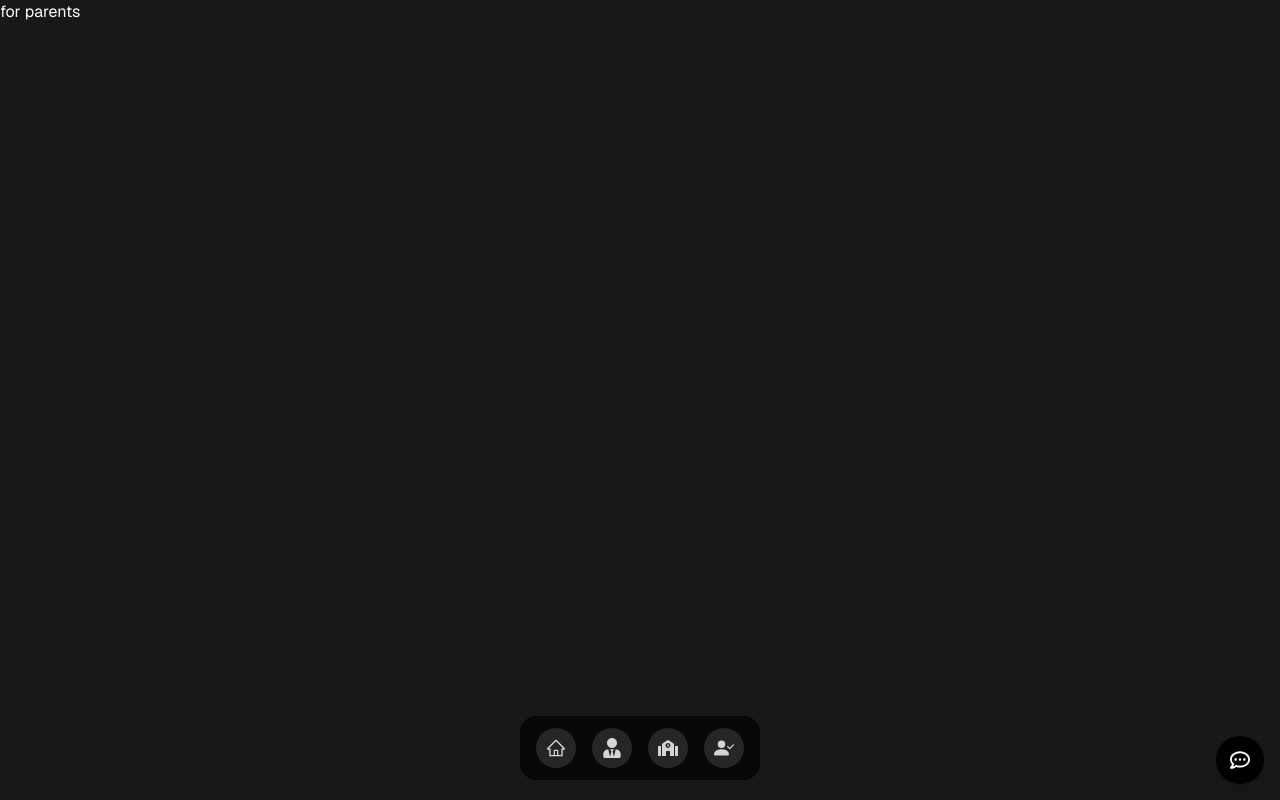
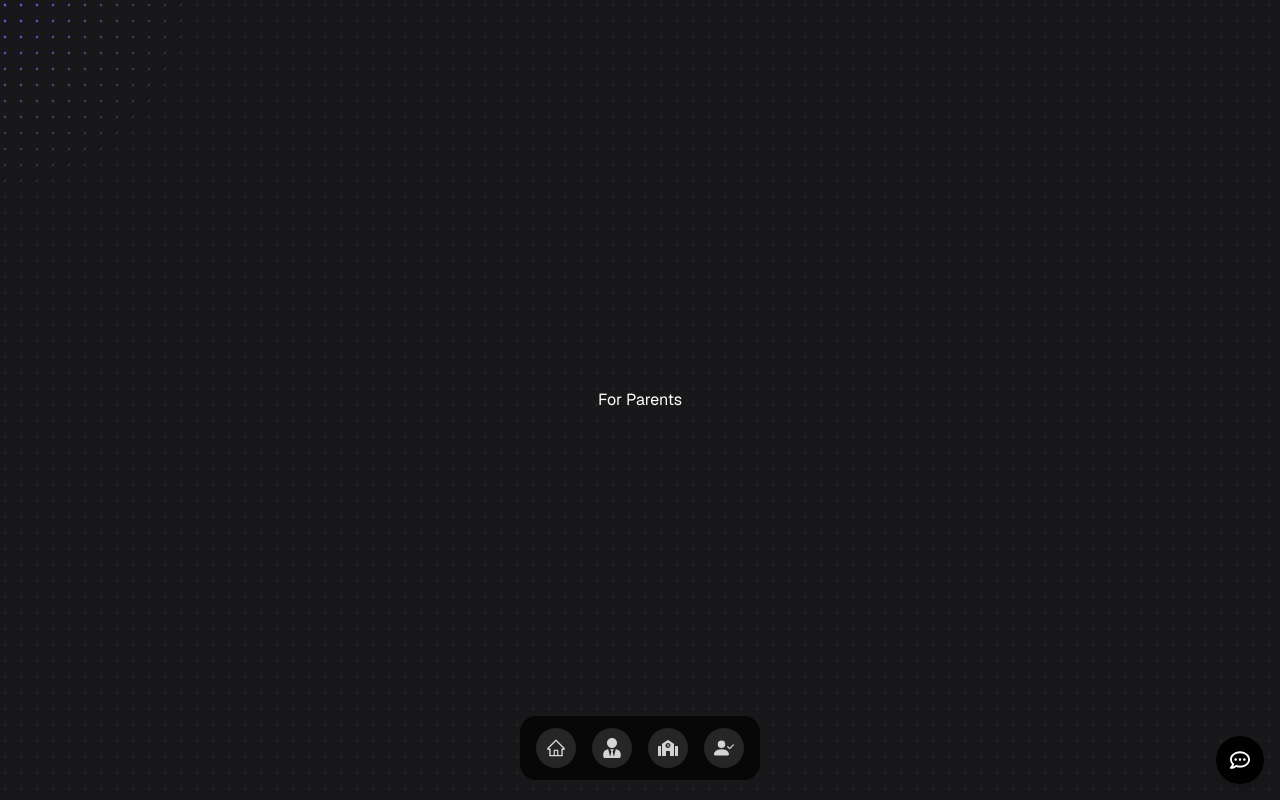
Before and after one commit to affanhamid/kickstart-project, a Next.js app: page /parents in a window 1280 px wide. Built offline with nearby package versions, Linux system fonts and the light colour scheme.

Commit message:
Added backgrounds for parents and academies

```diff
--- a/package.json
+++ b/package.json
@@ -19,6 +19,7 @@
     "formik": "^2.4.6",
     "framer-motion": "^11.11.17",
     "geist": "^1.3.1",
+    "mini-svg-data-uri": "^1.4.4",
     "next": "15.0.3",
     "react": "^18.3.1",
     "react-dom": "^18.3.1",
--- a/src/app/academies/page.tsx
+++ b/src/app/academies/page.tsx
@@ -1,7 +1,16 @@
+import { Boxes } from "@/components";
 import React from "react";
 
 const page = () => {
-  return <div>parents</div>;
+  return (
+    <section className="text-white w-full flex justify-center">
+      <div className="z-20 min-h-screen flex justify-center items-center">
+        <h1>For Academies</h1>
+      </div>
+
+      <Boxes />
+    </section>
+  );
 };
 
 export default page;
--- a/src/app/parents/page.tsx
+++ b/src/app/parents/page.tsx
@@ -1,7 +1,14 @@
+import { HeroHighlight } from "@/components";
 import React from "react";
 
 const page = () => {
-  return <main className="text-white">for parents</main>;
+  return (
+    <section className="text-white w-full min-h-screen">
+      <HeroHighlight containerClassName="min-h-screen">
+        <div>For Parents</div>
+      </HeroHighlight>
+    </section>
+  );
 };
 
 export default page;
--- a/src/components/components/ContactUs.tsx
+++ b/src/components/components/ContactUs.tsx
@@ -15,7 +15,7 @@ export const ContactUs = () => {
   // Define custom animation variants for the popover
   return (
     <motion.div
-      className="fixed bottom-4 right-4 flex flex-col items-end"
+      className="fixed z-30 bottom-4 right-4 flex flex-col items-end"
       initial="hidden"
       animate="visible"
       variants={contactUsVariants}
--- a/src/components/components/Navbar.tsx
+++ b/src/components/components/Navbar.tsx
@@ -40,7 +40,7 @@ export const Navbar = () => {
 
   return (
     <motion.nav
-      className="absolute bottom-0 w-screen pb-[20px] flex justify-center"
+      className="absolute z-30 bottom-0 w-screen pb-[20px] flex justify-center"
       variants={navbarVariants}
       initial="initial"
       animate="animate"
--- a/src/components/index.ts
+++ b/src/components/index.ts
@@ -8,3 +8,5 @@ export * from "./components/Logo";
 export * from "./ui/background-beams";
 export * from "./components/Form";
 export * from "./components/ContactUs";
+export * from "./ui/hero-highlight";
+export * from "./ui/background-boxes";
--- /dev/null
+++ b/src/components/ui/background-boxes.tsx
@@ -0,0 +1,76 @@
+"use client";
+import React from "react";
+import { motion } from "framer-motion";
+import { cn } from "@/lib/utils";
+
+export const BoxesCore = ({ className, ...rest }: { className?: string }) => {
+  const rows = new Array(150).fill(1);
+  const cols = new Array(100).fill(1);
+  let colors = [
+    "--sky-300",
+    "--pink-300",
+    "--green-300",
+    "--yellow-300",
+    "--red-300",
+    "--purple-300",
+    "--blue-300",
+    "--indigo-300",
+    "--violet-300",
+  ];
+  const getRandomColor = () => {
+    return colors[Math.floor(Math.random() * colors.length)];
+  };
+
+  return (
+    <div
+      style={{
+        transform: `translate(-40%,-60%) skewX(-48deg) skewY(14deg) scale(0.675) rotate(0deg) translateZ(0)`,
+      }}
+      className={cn(
+        "absolute left-1/4 p-4 -top-1/4 flex  -translate-x-1/2 -translate-y-1/2 w-full h-full z-0 ",
+        className
+      )}
+      {...rest}
+    >
+      {rows.map((_, i) => (
+        <motion.div
+          key={`row` + i}
+          className="w-16 h-8  border-l  border-slate-700 relative"
+        >
+          {cols.map((_, j) => (
+            <motion.div
+              whileHover={{
+                backgroundColor: `var(${getRandomColor()})`,
+                transition: { duration: 0 },
+              }}
+              animate={{
+                transition: { duration: 2 },
+              }}
+              key={`col` + j}
+              className="w-16 h-8  border-r border-t border-slate-700 relative"
+            >
+              {j % 2 === 0 && i % 2 === 0 ? (
+                <svg
+                  xmlns="http://www.w3.org/2000/svg"
+                  fill="none"
+                  viewBox="0 0 24 24"
+                  strokeWidth="1.5"
+                  stroke="currentColor"
+                  className="absolute h-6 w-10 -top-[14px] -left-[22px] text-slate-700 stroke-[1px] pointer-events-none"
+                >
+                  <path
+                    strokeLinecap="round"
+                    strokeLinejoin="round"
+                    d="M12 6v12m6-6H6"
+                  />
+                </svg>
+              ) : null}
+            </motion.div>
+          ))}
+        </motion.div>
+      ))}
+    </div>
+  );
+};
+
+export const Boxes = React.memo(BoxesCore);
--- /dev/null
+++ b/src/components/ui/hero-highlight.tsx
@@ -0,0 +1,61 @@
+"use client";
+import { cn } from "@/lib/utils";
+import { useMotionValue, motion, useMotionTemplate } from "framer-motion";
+import React from "react";
+
+export const HeroHighlight = ({
+  children,
+  className,
+  containerClassName,
+}: {
+  children: React.ReactNode;
+  className?: string;
+  containerClassName?: string;
+}) => {
+  let mouseX = useMotionValue(0);
+  let mouseY = useMotionValue(0);
+
+  function handleMouseMove({
+    currentTarget,
+    clientX,
+    clientY,
+  }: React.MouseEvent<HTMLDivElement>) {
+    if (!currentTarget) return;
+    let { left, top } = currentTarget.getBoundingClientRect();
+
+    mouseX.set(clientX - left);
+    mouseY.set(clientY - top);
+  }
+  return (
+    <div
+      className={cn(
+        "relative h-full flex items-center bg-transparent justify-center w-full group",
+        containerClassName,
+      )}
+      onMouseMove={handleMouseMove}
+    >
+      <div className="absolute inset-0 bg-dot-thick-neutral-300 dark:bg-dot-thick-neutral-800  pointer-events-none" />
+      <motion.div
+        className="pointer-events-none bg-dot-thick-indigo-500 dark:bg-dot-thick-indigo-500   absolute inset-0 opacity-0 transition duration-300 group-hover:opacity-100"
+        style={{
+          WebkitMaskImage: useMotionTemplate`
+            radial-gradient(
+              200px circle at ${mouseX}px ${mouseY}px,
+              black 0%,
+              transparent 100%
+            )
+          `,
+          maskImage: useMotionTemplate`
+            radial-gradient(
+              200px circle at ${mouseX}px ${mouseY}px,
+              black 0%,
+              transparent 100%
+            )
+          `,
+        }}
+      />
+
+      <div className={cn("relative z-20", className)}>{children}</div>
+    </div>
+  );
+};
--- a/tailwind.config.ts
+++ b/tailwind.config.ts
@@ -1,4 +1,5 @@
 import type { Config } from "tailwindcss";
+const svgToDataUri = require("mini-svg-data-uri");
 const {
   default: flattenColorPalette,
 } = require("tailwindcss/lib/util/flattenColorPalette");
@@ -60,6 +61,21 @@ const config: Config = {
         ":root": newVars,
       });
     },
+    function ({ matchUtilities, theme }: any) {
+      matchUtilities(
+        {
+          "bg-dot-thick": (value: any) => ({
+            backgroundImage: `url("${svgToDataUri(
+              `<svg xmlns="http://www.w3.org/2000/svg" viewBox="0 0 32 32" width="16" height="16" fill="none"><circle fill="${value}" id="pattern-circle" cx="10" cy="10" r="2.5"></circle></svg>`,
+            )}")`,
+          }),
+        },
+        {
+          values: flattenColorPalette(theme("backgroundColor")),
+          type: "color",
+        },
+      );
+    },
   ],
 };
 
```
Also changed, not shown: 1 other file (tests, documents, lock files or other folders).
